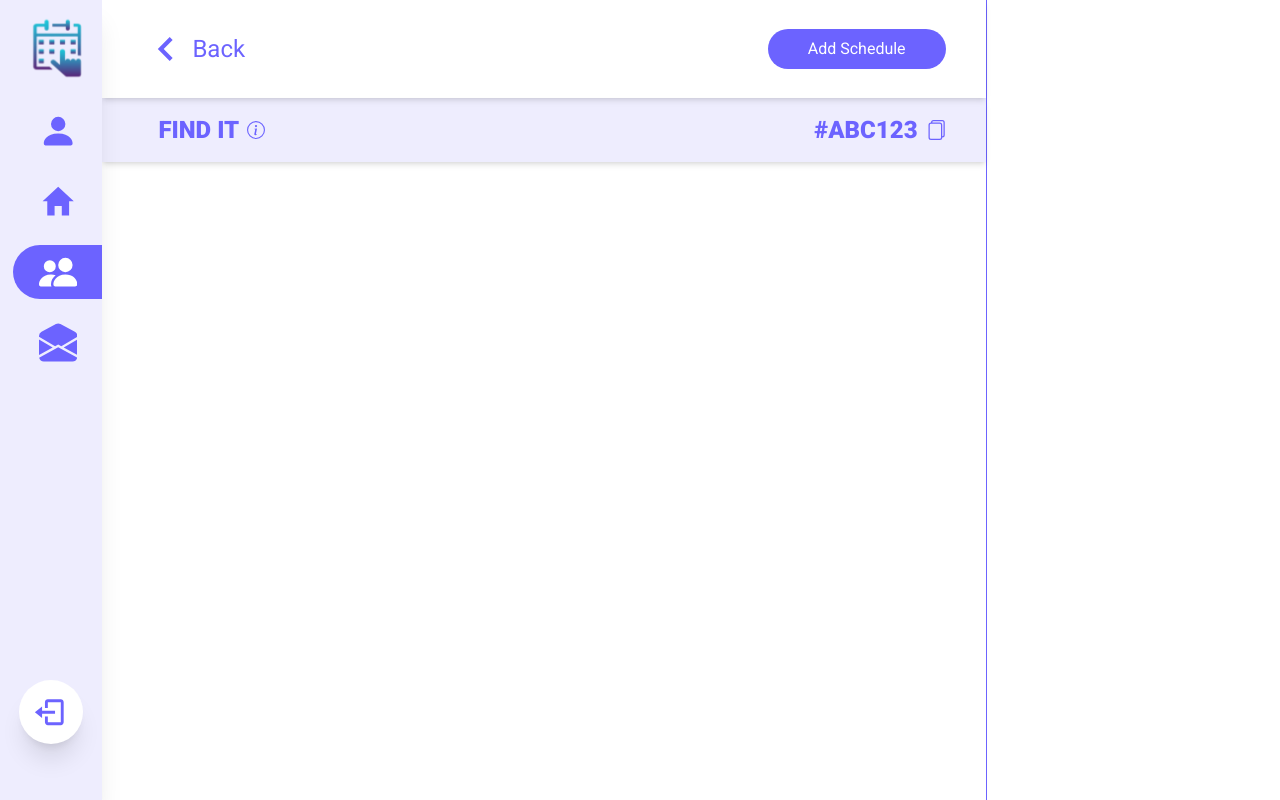
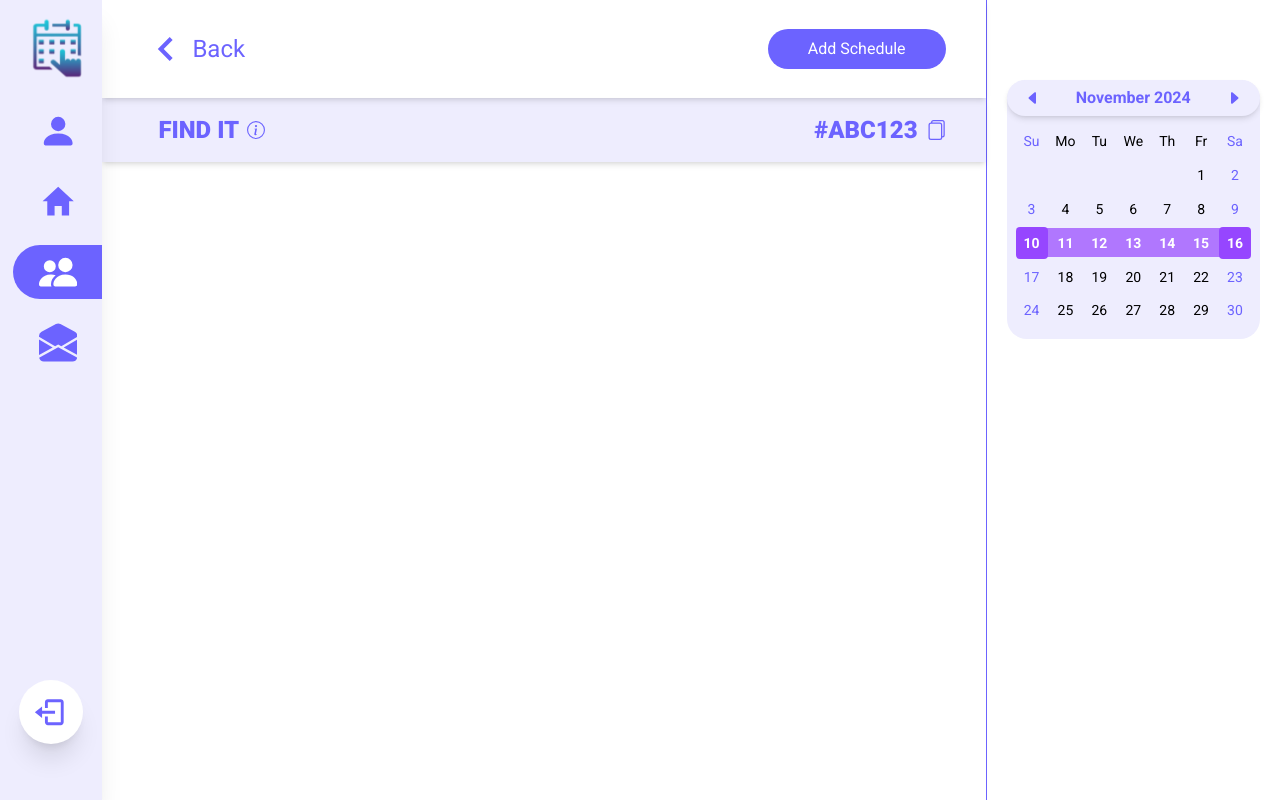
Before and after one commit to Anantadhirya/fe-scheto, a Next.js app: page /group/ABC123 in a window 1280 px wide. Built offline with nearby package versions, Linux system fonts and the light colour scheme.

Commit message:
feat: group page calendar picker

```diff
--- a/app/(authorized)/group/[id]/page.js
+++ b/app/(authorized)/group/[id]/page.js
@@ -1,9 +1,11 @@
 "use client";
 import { Button } from "@/components/elements/button";
+import { CalendarDayPicker } from "@/components/elements/calendar";
 import { groups } from "@/components/pages/group/dummy_group";
 import { GroupPageAdd } from "@/components/pages/group/GroupPageAdd";
 import { GroupPageCalendar } from "@/components/pages/group/GroupPageCalendar";
 import { GroupPageDetails } from "@/components/pages/group/GroupPageDetails";
+import { endOfWeek, startOfWeek } from "date-fns";
 import Link from "next/link";
 import { useState, use } from "react";
 import { BiChevronLeft } from "react-icons/bi";
@@ -16,6 +18,10 @@ export default function GroupPage({ params }) {
   const { id } = use(params);
   const group = getGroup(id);
   const [page, setPage] = useState("calendar");
+  const [selectedWeek, setSelectedWeek] = useState({
+    from: startOfWeek(new Date()),
+    to: endOfWeek(new Date()),
+  });
   return (
     <main className="flex w-full max-md:flex-col">
       {/* Column 1: Page Content */}
@@ -56,7 +62,14 @@ export default function GroupPage({ params }) {
         {page === "add" && <GroupPageAdd group={group} setPage={setPage} />}
       </div>
       {/* Column 2: Calendar and Events */}
-      <div className="flex-none border-blue-200 max-md:w-full max-md:border-t-[1px] md:w-[25%] md:border-l-[1px]"></div>
+      <div className="flex flex-none flex-col items-center overflow-hidden border-blue-200 p-5 pt-20 max-md:w-full max-md:border-t-[1px] md:w-[25%] md:border-l-[1px]">
+        <CalendarDayPicker
+          mode="week"
+          selected={selectedWeek}
+          onSelect={setSelectedWeek}
+          className="w-full max-md:mx-5 max-md:max-w-[350px] md:min-w-[180px] md:max-w-[300px]"
+        />
+      </div>
     </main>
   );
 }
```
